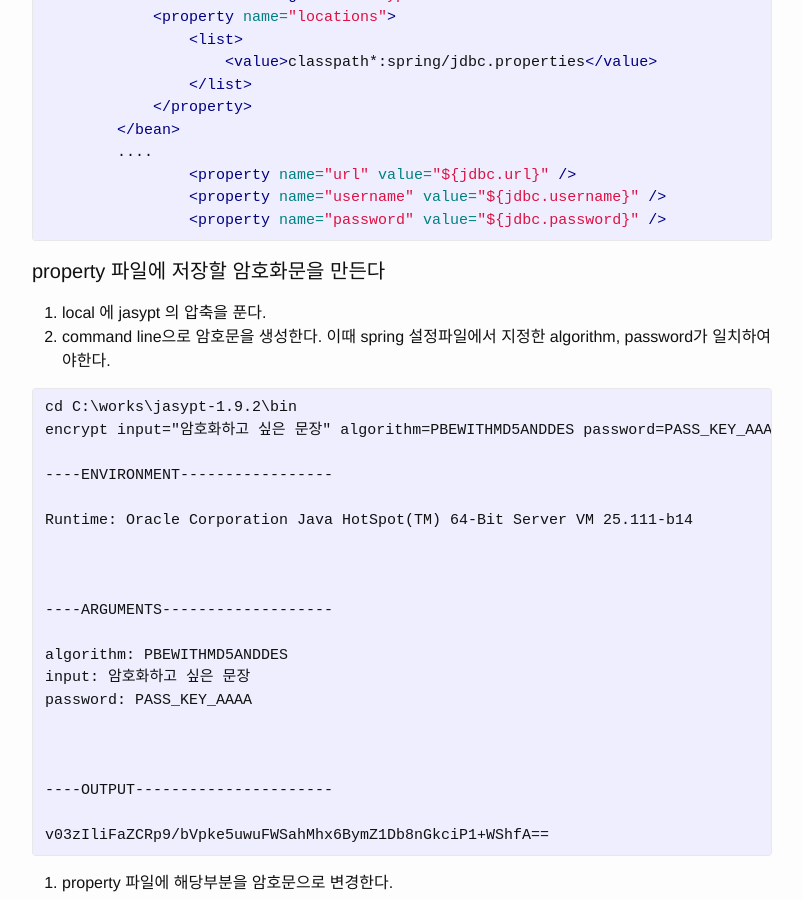
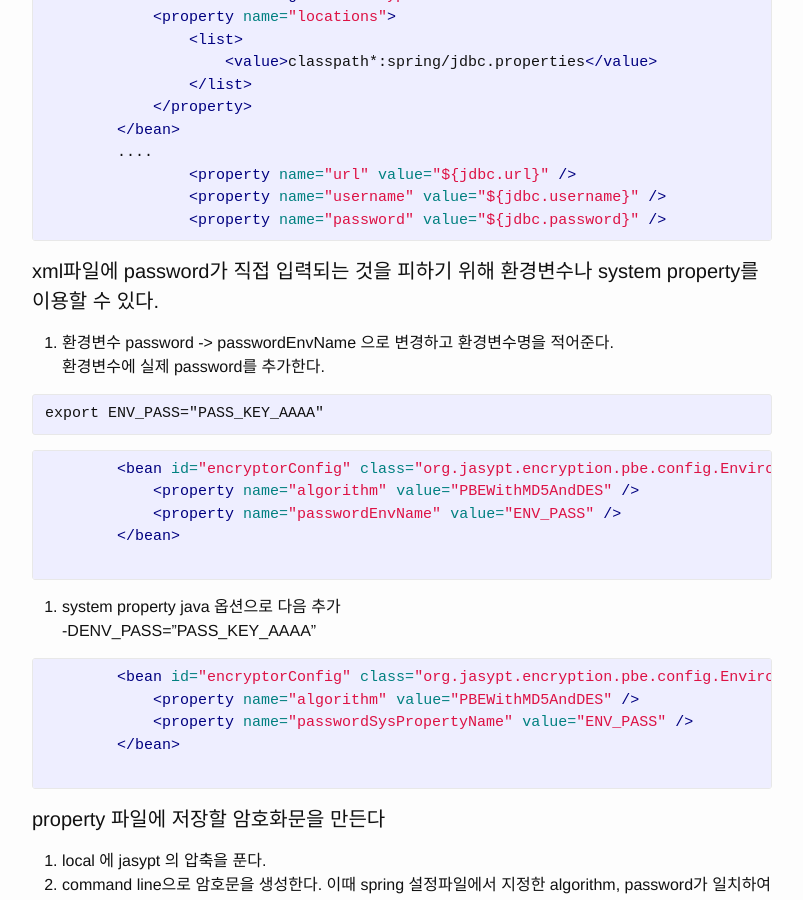
Before and after one commit to JisunShin/jisunshin.github.io, a Jekyll site: the page built from _posts/2017-02-20-jasypt를 이용한 암호화.markdown, in a window 1280 px wide and 900 px high, scrolled down 1090 px. Shown: the whole window, without its empty margins (238-1041 px from the left). Built offline with Jekyll 4.4.1, drawn with Linux system fonts in a browser that asks for light colours.

Commit message:
환경변수, system property 이용방법 추가

```diff
--- a/_posts/2017-02-20-jasypt를 이용한 암호화.markdown
+++ b/_posts/2017-02-20-jasypt를 이용한 암호화.markdown
@@ -56,6 +56,30 @@ property 파일에  저장된  DB암호 등을 평문으로 노출하지 않고
 		<property name="password" value="${jdbc.password}" />
 {% endhighlight %}
 
+#### xml파일에 password가 직접 입력되는 것을 피하기 위해 환경변수나 system property를 이용할 수 있다.
+1. 환경변수
+password  -> passwordEnvName 으로 변경하고 환경변수명을 적어준다.
+환경변수에 실제 password를 추가한다.
+{% highlight cmd %}
+export ENV_PASS="PASS_KEY_AAAA"
+{% endhighlight %}
+{% highlight xml %}
+	<bean id="encryptorConfig" class="org.jasypt.encryption.pbe.config.EnvironmentStringPBEConfig">
+	    <property name="algorithm" value="PBEWithMD5AndDES" />
+	    <property name="passwordEnvName" value="ENV_PASS" />
+	</bean>
+	 {% endhighlight %}
+
+2. system property
+java 옵션으로 다음 추가
+-DENV_PASS="PASS_KEY_AAAA"
+
+{% highlight xml %}
+	<bean id="encryptorConfig" class="org.jasypt.encryption.pbe.config.EnvironmentStringPBEConfig">
+	    <property name="algorithm" value="PBEWithMD5AndDES" />
+	    <property name="passwordSysPropertyName" value="ENV_PASS" />
+	</bean>
+	 {% endhighlight %}
 
 ####  property 파일에  저장할 암호화문을 만든다
 1.  local 에 jasypt 의 압축을 푼다.
```
